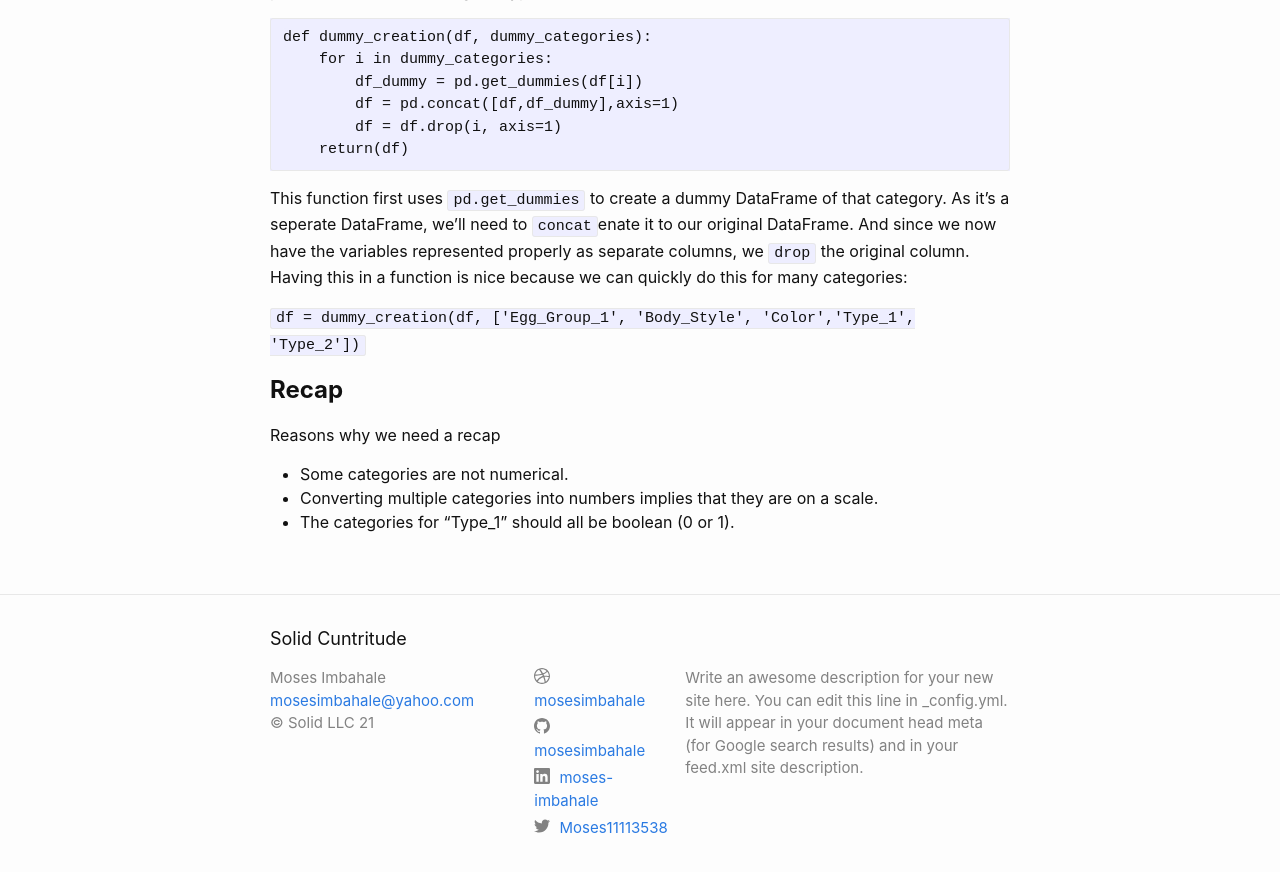
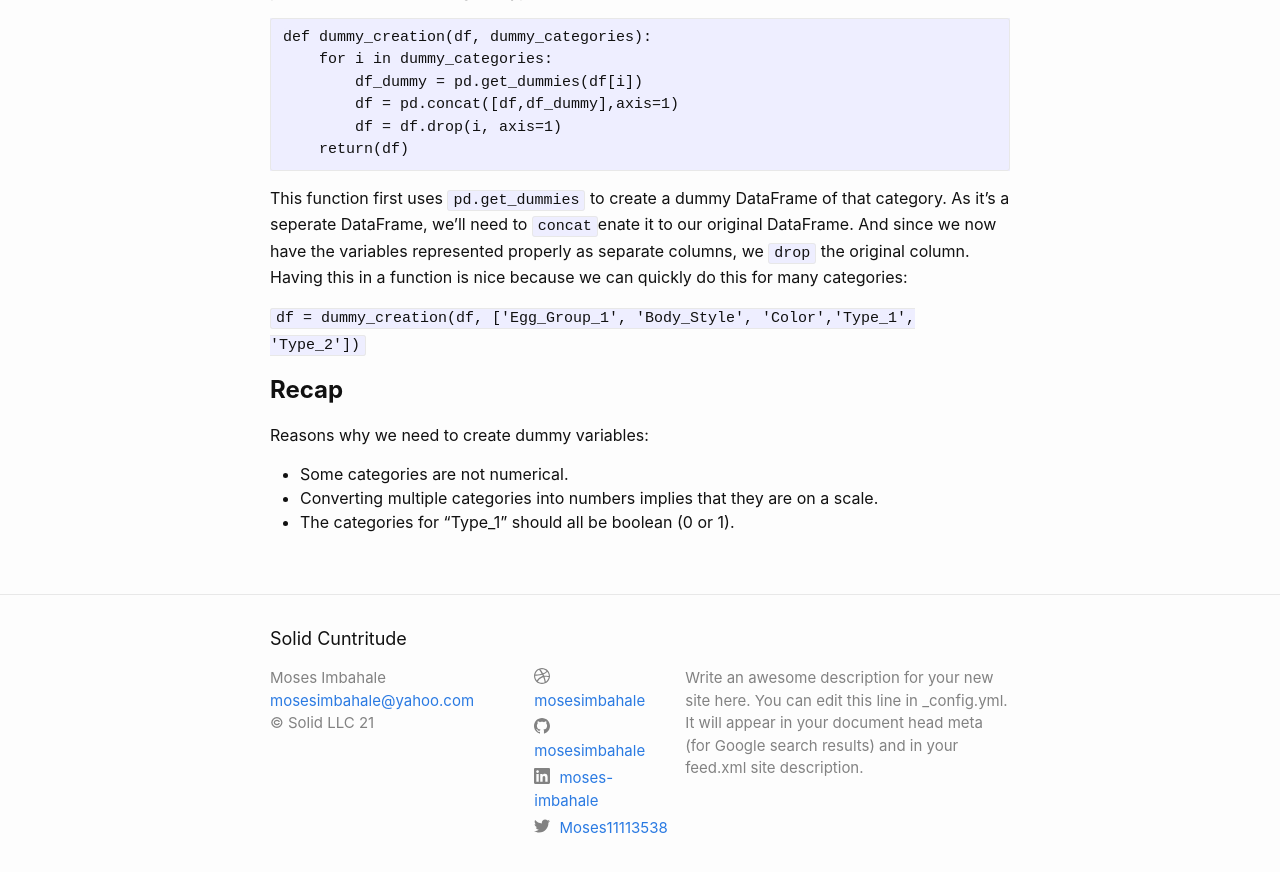
Before and after one commit to mosesimbahale/my-blog, a Jekyll site: the page built from Tech-blog/_posts/2021-12-17-Predict-pokemon-stats-Tensoflow.md, in a window 1280 px wide and 900 px high, scrolled down 2067 px. Shown: the top 872 px of the window. Built offline with Jekyll 4.4.1, drawn with Linux system fonts in a browser that asks for light colours.

Commit message:
Update 2021-12-17-Predict-pokemon-stats-Tensoflow.md

```diff
--- a/Tech-blog/_posts/2021-12-17-Predict-pokemon-stats-Tensoflow.md
+++ b/Tech-blog/_posts/2021-12-17-Predict-pokemon-stats-Tensoflow.md
@@ -79,7 +79,7 @@ This function first uses `pd.get_dummies` to create a dummy DataFrame of that ca
 
 
 # **Recap**
-Reasons why we need a recap
+Reasons why we need to create dummy variables:
 
 - Some categories are not numerical.
 - Converting multiple categories into numbers implies that they are on a scale.
```
